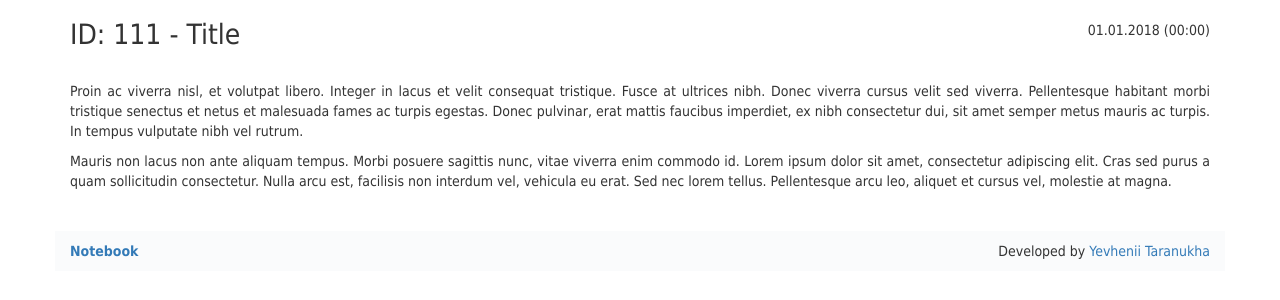
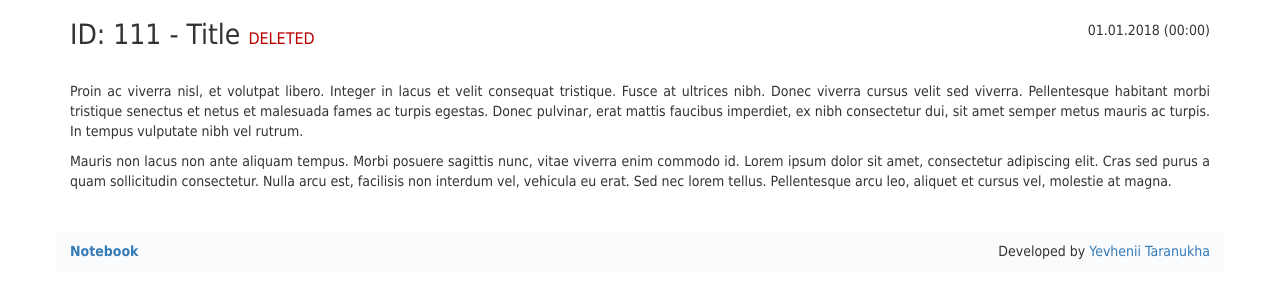
Before and after one commit to tzhenia/Notebook, a PHP site: page /note.php in a window 1280 px wide. Shown: the part 43-343 px from the top of the page. Run offline with PHP 8.4, Linux system fonts and the light colour scheme.

Commit message:
added label for deleted notes

```diff
--- a/src/css/main.css
+++ b/src/css/main.css
@@ -47,6 +47,12 @@ h1{
     font-size: 28px;
 }
 
+h1 small{
+    font-size: 16px;
+    color: #b00;
+    text-transform: uppercase;
+}
+
 
 .date{
     margin: 20px 0 0 0;
--- a/src/note.php
+++ b/src/note.php
@@ -4,7 +4,7 @@
 
 <div class="container">
     <div class="row">
-        <div class="col-lg-10"><h1>ID: 111 - Title</h1></div>
+        <div class="col-lg-10"><h1>ID: 111 - Title <small>Deleted</small></h1></div>
         <div class="col-lg-2"><p class="date text-right">01.01.2018 (00:00)</p></div>
     </div>
     <div class="row">
```
